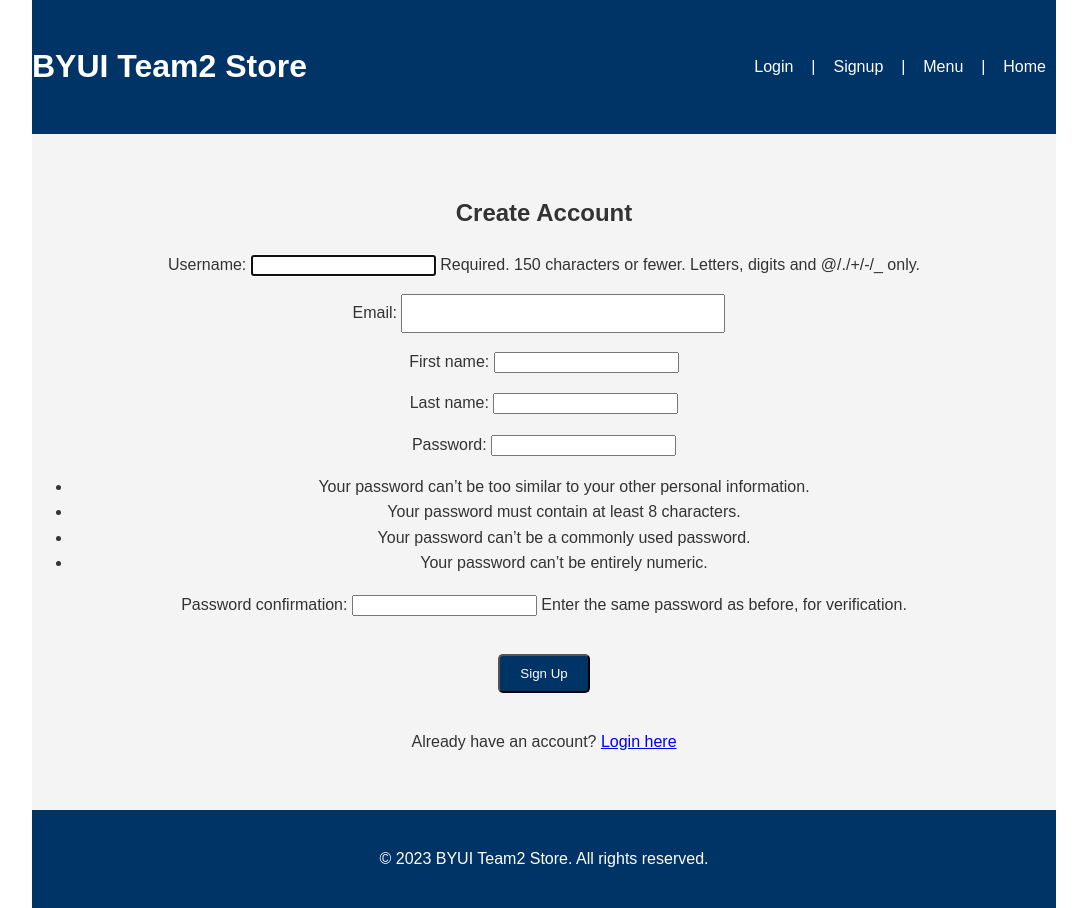
After one commit to Jsime34/RexburgStore, a Django app: page /signup/ in a window 1280 px wide. The commit adds this page. Shown: the whole page, without its empty margins (96-1183 px from the left). Run offline with Django 5.2, Linux system fonts and the light colour scheme; some libraries are stand-ins or nearby versions.

Commit message:
Add login/signup pages and SweetAlert2 validation popup with external JS

```diff
--- /dev/null
+++ b/loginpage/forms.py
@@ -0,0 +1,19 @@
+from django import forms
+from django.contrib.auth.models import User
+from django.contrib.auth.forms import UserCreationForm
+from django.core.exceptions import ValidationError
+
+class CustomUserCreationForm(UserCreationForm):
+    email = forms.EmailField(required=True)
+    first_name = forms.CharField(max_length=30, required=True)
+    last_name = forms.CharField(max_length=30, required=True)
+
+    class Meta:
+        model = User
+        fields = ("username", "email", "first_name", "last_name", "password1")
+
+    def clean_email(self):
+        email = self.cleaned_data.get("email")
+        if not email.lower().endswith("@byui.edu"):
+            raise ValidationError("Email must end with @byui.edu")
+        return email
--- /dev/null
+++ b/loginpage/static/loginpage/scripts.js
@@ -0,0 +1,25 @@
+// javascript for sweetalert2. https://sweetalert2.github.io/
+
+document.addEventListener("DOMContentLoaded", function () {
+    const errorDataElement = document.getElementById("form-errors-data");
+
+    if (errorDataElement) {
+        const errors = JSON.parse(errorDataElement.textContent);
+
+        let message = "";
+        for (const [field, fieldErrors] of Object.entries(errors)) {
+            fieldErrors.forEach((error) => {
+                message += `${field}: ${error}\n`;
+            });
+        }
+
+        Swal.fire({
+            icon: "error",
+            title: "Form Error",
+            text: message,
+            confirmButtonColor: "#003366",
+        });
+    }
+});
+
+// javascript for sweetalert2. https://sweetalert2.github.io/
--- a/loginpage/templates/loginpage/base.html
+++ b/loginpage/templates/loginpage/base.html
@@ -4,111 +4,21 @@
 <head>
     <meta charset="UTF-8">
     <meta name="viewport" content="width=device-width, initial-scale=1.0">
+    <link rel="stylesheet" href="{% static 'loginpage/style.css' %}">
+    <script src="{% static 'loginpage/scripts.js' %}" defer></script>
     <title>{% block title %}BYUI Store{% endblock %}</title>
-    <style>
-        body {
-            font-family: Arial, sans-serif;
-            line-height: 1.6;
-            margin: 0;
-            padding: 0;
-            color: #333;
-        }
-        .container {
-            width: 80%;
-            margin: auto;
-            overflow: hidden;
-        }
-        header {
-            background: #003366;
-            color: white;
-            padding: 20px 0;
-        }
-        .header-content {
-            display: flex;
-            justify-content: space-between;
-            align-items: center;
-        }
-        .nav-links {
-            display: flex;
-            gap: 20px;
-        }
-        .nav-link {
-            position: relative;
-            color: white;
-            text-decoration: none;
-            padding: 0 10px;
-        }
-        .nav-link:not(:last-child)::after {
-            content: "|";
-            position: absolute;
-            right: -12px;
-            color: white;
-        }
-        .nav-link:hover {
-            text-decoration: underline;
-        }
-        .hero {
-            padding: 40px 0;
-            text-align: center;
-            background: #f4f4f4;
-        }
-        .cta-button {
-            display: inline-block;
-            background: #003366;
-            color: white;
-            padding: 10px 20px;
-            text-decoration: none;
-            border-radius: 5px;
-            margin: 20px 0;
-        }
-        .features {
-            padding: 40px 0;
-            text-align: center;
-        }
-        table {
-            width: 100%;
-            border-collapse: collapse;
-            margin: 20px 0;
-        }
-        th, td {
-            padding: 15px;
-            border: 1px solid #ddd;
-            text-align: center;
-        }
-        .newsletter {
-            background: #f4f4f4;
-            padding: 40px 0;
-            text-align: center;
-        }
-        input[type="email"] {
-            padding: 10px;
-            width: 300px;
-            margin-right: 10px;
-        }
-        input[type="submit"] {
-            padding: 10px 20px;
-            background: #003366;
-            color: white;
-            border: none;
-            border-radius: 5px;
-            cursor: pointer;
-        }
-        footer {
-            background: #003366;
-            color: white;
-            text-align: center;
-            padding: 20px 0;
-            margin-top: 20px;
-        }
-    </style>
 </head>
 <body>
     <header class="container">
         <div class="header-content">
             <h1>BYUI Team2 Store</h1>
             <div class="nav-links">
-                <a href="#" class="nav-link">Login</a>
-                <a href="#" class="nav-link">Signup</a>
+                {% if user.is_authenticated %}
+                <a href="{% url 'logout' %}" class="nav-link">Logout</a>
+                    {% else %}
+                <a href="{% url 'login' %}" class="nav-link">Login</a>
+                <a href="{% url 'signup' %}" class="nav-link">Signup</a>
+                    {% endif %}
                 <a href="#" class="nav-link">Menu</a>
                 <a href="/" class="nav-link">Home</a>
             </div>
--- /dev/null
+++ b/loginpage/templates/loginpage/signup.html
@@ -0,0 +1,32 @@
+{% extends 'loginpage/base.html' %}
+
+{% block content %}
+<section class="hero container">
+    <h2>Create Account</h2>
+
+    <!-- SweetAlert2 CDN -->
+    <script src="https://cdn.jsdelivr.net/npm/sweetalert2@11"></script>
+
+    {% if form.errors %}
+        <script id="form-errors-data" type="application/json">
+            {
+                {% for field in form %}
+                    "{{ field.label|escapejs }}": [
+                        {% for error in field.errors %}
+                            "{{ error|escapejs }}"{% if not forloop.last %},{% endif %}
+                        {% endfor %}
+                    ]{% if not forloop.last %},{% endif %}
+                {% endfor %}
+            }
+        </script>
+    {% endif %}
+
+    <form method="POST">
+        {% csrf_token %}
+        {{ form.as_p }}
+        <button type="submit" class="cta-button">Sign Up</button>
+    </form>
+
+    <p>Already have an account? <a href="{% url 'login' %}">Login here</a></p>
+</section>
+{% endblock %}
--- a/loginpage/urls.py
+++ b/loginpage/urls.py
@@ -2,8 +2,9 @@ from django.urls import path
 from . import views
 
 urlpatterns = [
-    path("", views.loginpage, name= ("login Page"))
+    path("", views.store_view, name="store"),           # Store homepage
+    path("login/", views.login_view, name="login"),     # Login route
+    path("signup/", views.signup_view, name="signup"),
+    path("logout/", views.logout_view, name="logout"),  # Signup route
+    path("home/", views.home_view, name="home"),        # Optional dashboard
 ]
-
-
-# testing
--- a/loginpage/views.py
+++ b/loginpage/views.py
@@ -1,6 +1,47 @@
-from django.shortcuts import render
-from django.http import HttpResponse
+from django.shortcuts import render, redirect
+from django.contrib.auth import authenticate, login
+from django.contrib.auth.forms import UserCreationForm
+from django.contrib import messages
+from django.contrib.auth.decorators import login_required
+from django.contrib.auth import logout
+from .forms import CustomUserCreationForm
 
 
-def loginpage(response):
-    return render(response, "loginpage/loginpage.html", {})
+def store_view(request):
+    return render(request, "loginpage/loginpage.html")  # store main page
+
+
+def login_view(request):
+    if request.method == "POST":
+        username = request.POST["username"]
+        password = request.POST["password"]
+        user = authenticate(request, username=username, password=password)
+        if user is not None:
+            login(request, user)
+            return redirect("store")  # redirect to store
+        else:
+            messages.error(request, "Invalid username or password.")
+    return render(request, "loginpage/login.html")
+
+
+def signup_view(request):
+    if request.method == "POST":
+        form = CustomUserCreationForm(request.POST)
+        if form.is_valid():
+            form.save()
+            messages.success(request, "Account created! You can now log in.")
+            return redirect("login")
+    else:
+        form = CustomUserCreationForm()
+    return render(request, "loginpage/signup.html", {"form": form})
+
+
+@login_required
+def home_view(request):
+    return render(request, "loginpage/home.html")  # optional
+
+
+def logout_view(request):
+    logout(request)
+    messages.success(request, "You have been logged out.")
+    return redirect("login")
```
Also changed, not shown: loginpage/templates/loginpage/login.html (added, +21 -0 lines), db.sqlite3, loginpage/static/loginpage/style.css (renamed from loginpage/static/loginpage/css/style.css).
